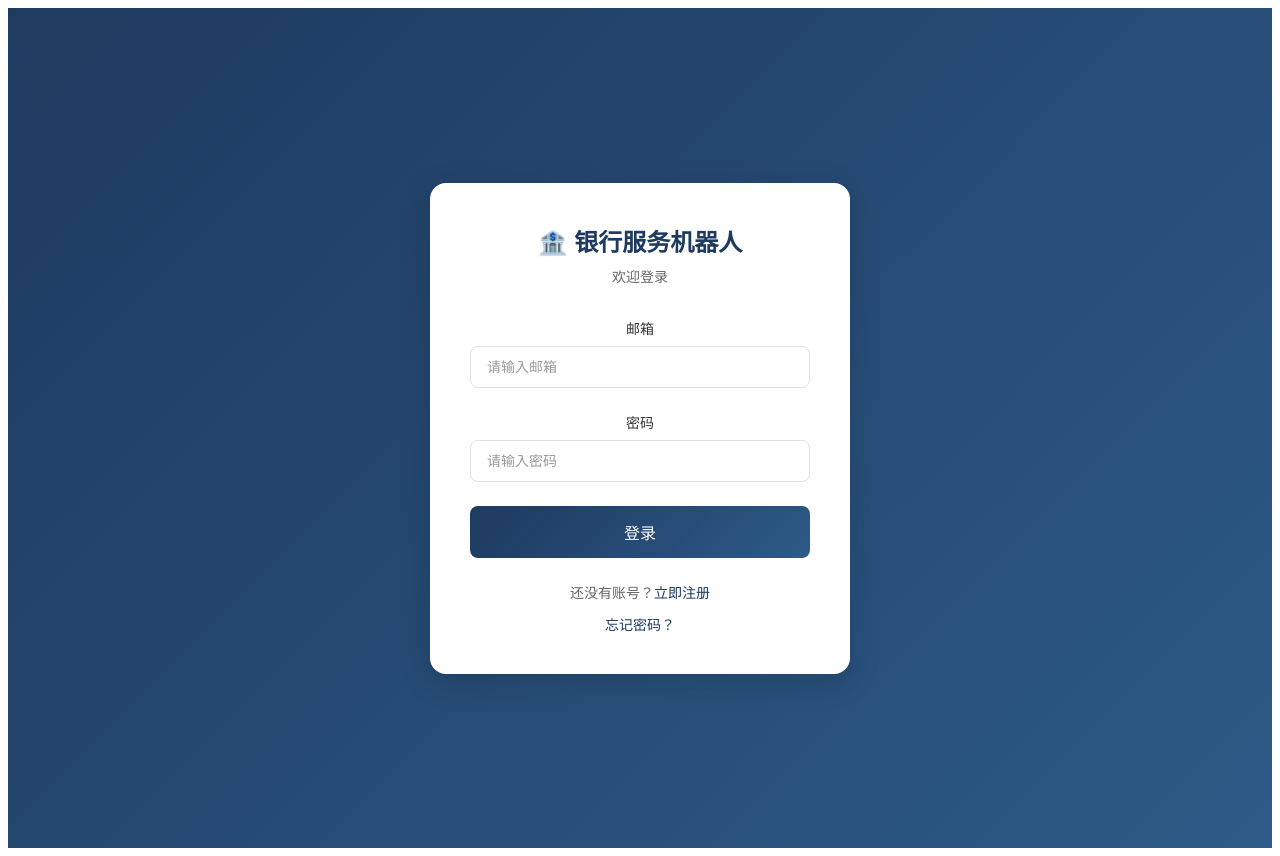
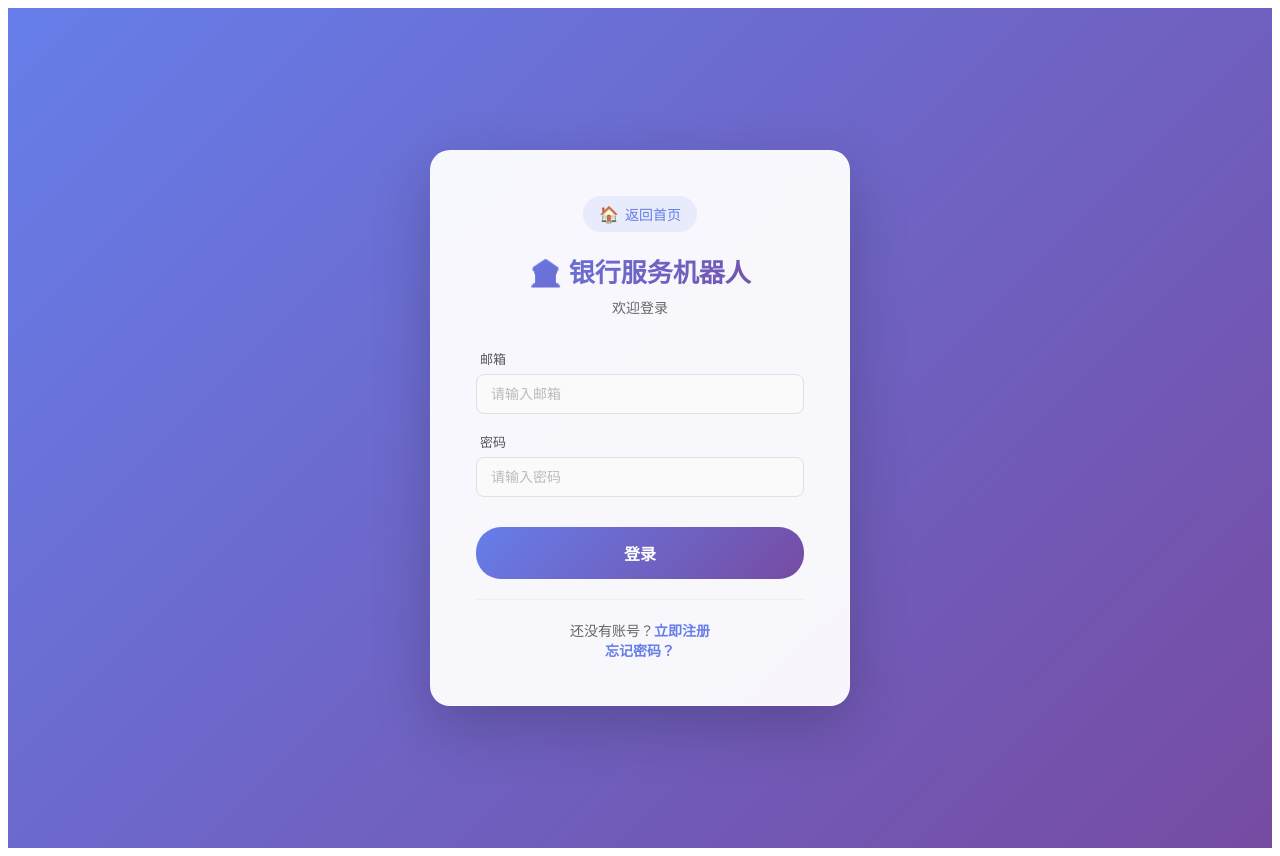
Before and after one commit to MARETU01/bank-service-chatbot, a Vue app in the folder frontend/: page /login in a window 1280 px wide. Built offline with nearby package versions, Linux system fonts and the light colour scheme.

Commit message:
前端登录注册样式，返回首页

```diff
--- a/frontend/src/views/LoginView.vue
+++ b/frontend/src/views/LoginView.vue
@@ -3,6 +3,10 @@
     <div class="login-wrapper">
       <div class="login-card">
         <div class="login-header">
+          <router-link to="/" class="home-link" title="返回首页">
+            <span class="home-icon">🏠</span>
+            <span>返回首页</span>
+          </router-link>
           <h1>🏦 银行服务机器人</h1>
           <p>欢迎登录</p>
         </div>
@@ -77,7 +81,7 @@ export default {
 <style scoped>
 .login-page {
   min-height: 100vh;
-  background: linear-gradient(135deg, #1e3a5f 0%, #2d5a87 100%);
+  background: linear-gradient(135deg, #667eea 0%, #764ba2 100%);
   display: flex;
   align-items: center;
   justify-content: center;
@@ -90,10 +94,12 @@ export default {
 }
 
 .login-card {
-  background: white;
-  border-radius: 16px;
-  box-shadow: 0 8px 32px rgba(0, 0, 0, 0.15);
-  padding: 40px;
+  background: rgba(255, 255, 255, 0.95);
+  backdrop-filter: blur(10px);
+  border-radius: 20px;
+  box-shadow: 0 20px 60px rgba(0, 0, 0, 0.2);
+  padding: 45px;
+  border: 1px solid rgba(255, 255, 255, 0.3);
 }
 
 .login-header {
@@ -101,9 +107,37 @@ export default {
   margin-bottom: 32px;
 }
 
+.home-link {
+  display: inline-flex;
+  align-items: center;
+  gap: 6px;
+  color: #667eea;
+  text-decoration: none;
+  font-size: 14px;
+  font-weight: 500;
+  padding: 8px 16px;
+  border-radius: 20px;
+  transition: all 0.3s;
+  background: rgba(102, 126, 234, 0.1);
+  margin-bottom: 20px;
+}
+
+.home-link:hover {
+  background: rgba(102, 126, 234, 0.2);
+  color: #764ba2;
+  transform: translateX(-2px);
+}
+
+.home-icon {
+  font-size: 16px;
+}
+
 .login-header h1 {
-  font-size: 24px;
-  color: #1e3a5f;
+  font-size: 26px;
+  background: linear-gradient(135deg, #667eea 0%, #764ba2 100%);
+  -webkit-background-clip: text;
+  -webkit-text-fill-color: transparent;
+  background-clip: text;
   margin: 0 0 8px 0;
 }
 
@@ -114,53 +148,57 @@ export default {
 }
 
 .form-group {
-  margin-bottom: 24px;
+  margin-bottom: 18px;
 }
 
 .form-group label {
   display: block;
-  margin-bottom: 8px;
-  font-size: 14px;
-  color: #333;
+  margin-bottom: 6px;
+  font-size: 13px;
+  color: #555;
   font-weight: 500;
+  text-align: left;
+  padding-left: 4px;
 }
 
 .form-group input {
   width: 100%;
-  padding: 12px 16px;
+  padding: 11px 14px;
   border: 1px solid #e0e0e0;
   border-radius: 8px;
   font-size: 14px;
   transition: border-color 0.3s, box-shadow 0.3s;
   box-sizing: border-box;
+  background: #fafafa;
 }
 
 .form-group input:focus {
-  outline: none;
-  border-color: #1e3a5f;
-  box-shadow: 0 0 0 3px rgba(30, 58, 95, 0.1);
+  background: white;
+  border-color: #667eea;
+  box-shadow: 0 0 0 3px rgba(102, 126, 234, 0.15);
 }
 
 .form-group input::placeholder {
-  color: #999;
+  color: #bbb;
 }
 
 .login-btn {
   width: 100%;
   padding: 14px;
-  background: linear-gradient(135deg, #1e3a5f 0%, #2d5a87 100%);
+  background: linear-gradient(135deg, #667eea 0%, #764ba2 100%);
   color: white;
   border: none;
-  border-radius: 8px;
+  border-radius: 25px;
   font-size: 16px;
-  font-weight: 500;
+  font-weight: 600;
   cursor: pointer;
-  transition: transform 0.3s, box-shadow 0.3s;
+  transition: all 0.3s;
+  margin-top: 12px;
 }
 
 .login-btn:hover {
-  transform: translateY(-2px);
-  box-shadow: 0 4px 12px rgba(30, 58, 95, 0.3);
+  transform: translateY(-3px);
+  box-shadow: 0 10px 30px rgba(102, 126, 234, 0.4);
 }
 
 .login-btn:active {
@@ -168,29 +206,27 @@ export default {
 }
 
 .login-footer {
-  margin-top: 24px;
+  margin-top: 20px;
+  padding-top: 20px;
+  border-top: 1px solid #eee;
   text-align: center;
 }
 
 .login-footer p {
-  margin: 12px 0 0 0;
+  margin: 0;
   color: #666;
   font-size: 14px;
 }
 
-.login-footer p:first-child {
-  margin-top: 0;
-}
-
 .login-footer a {
-  color: #1e3a5f;
+  color: #667eea;
   text-decoration: none;
-  font-weight: 500;
-  transition: color 0.3s;
+  font-weight: 600;
+  transition: all 0.3s;
 }
 
 .login-footer a:hover {
-  color: #2d5a87;
-  text-decoration: underline;
+  color: #764ba2;
+  text-decoration: none;
 }
 </style>
--- a/frontend/src/views/RegisterView.vue
+++ b/frontend/src/views/RegisterView.vue
@@ -3,6 +3,10 @@
     <div class="register-wrapper">
       <div class="register-card">
         <div class="register-header">
+          <router-link to="/" class="home-link" title="返回首页">
+            <span class="home-icon">🏠</span>
+            <span>返回首页</span>
+          </router-link>
           <h1>🏦 银行服务机器人</h1>
           <p>创建新账号</p>
         </div>
@@ -200,7 +204,7 @@ export default {
 <style scoped>
 .register-page {
   min-height: 100vh;
-  background: linear-gradient(135deg, #1e3a5f 0%, #2d5a87 100%);
+  background: linear-gradient(135deg, #667eea 0%, #764ba2 100%);
   display: flex;
   align-items: center;
   justify-content: center;
@@ -213,10 +217,12 @@ export default {
 }
 
 .register-card {
-  background: white;
-  border-radius: 16px;
-  box-shadow: 0 8px 32px rgba(0, 0, 0, 0.15);
-  padding: 40px;
+  background: rgba(255, 255, 255, 0.95);
+  backdrop-filter: blur(10px);
+  border-radius: 20px;
+  box-shadow: 0 20px 60px rgba(0, 0, 0, 0.2);
+  padding: 45px;
+  border: 1px solid rgba(255, 255, 255, 0.3);
 }
 
 .register-header {
@@ -224,9 +230,37 @@ export default {
   margin-bottom: 32px;
 }
 
+.home-link {
+  display: inline-flex;
+  align-items: center;
+  gap: 6px;
+  color: #667eea;
+  text-decoration: none;
+  font-size: 14px;
+  font-weight: 500;
+  padding: 8px 16px;
+  border-radius: 20px;
+  transition: all 0.3s;
+  background: rgba(102, 126, 234, 0.1);
+  margin-bottom: 20px;
+}
+
+.home-link:hover {
+  background: rgba(102, 126, 234, 0.2);
+  color: #764ba2;
+  transform: translateX(-2px);
+}
+
+.home-icon {
+  font-size: 16px;
+}
+
 .register-header h1 {
-  font-size: 24px;
-  color: #1e3a5f;
+  font-size: 26px;
+  background: linear-gradient(135deg, #667eea 0%, #764ba2 100%);
+  -webkit-background-clip: text;
+  -webkit-text-fill-color: transparent;
+  background-clip: text;
   margin: 0 0 8px 0;
 }
 
@@ -237,35 +271,38 @@ export default {
 }
 
 .form-group {
-  margin-bottom: 20px;
+  margin-bottom: 18px;
 }
 
 .form-group label {
   display: block;
-  margin-bottom: 8px;
-  font-size: 14px;
-  color: #333;
+  margin-bottom: 6px;
+  font-size: 13px;
+  color: #555;
   font-weight: 500;
+  text-align: left;
+  padding-left: 4px;
 }
 
 .form-group input {
   width: 100%;
-  padding: 12px 16px;
+  padding: 11px 14px;
   border: 1px solid #e0e0e0;
   border-radius: 8px;
   font-size: 14px;
   transition: border-color 0.3s, box-shadow 0.3s;
   box-sizing: border-box;
+  background: #fafafa;
 }
 
 .form-group input:focus {
-  outline: none;
-  border-color: #1e3a5f;
-  box-shadow: 0 0 0 3px rgba(30, 58, 95, 0.1);
+  background: white;
+  border-color: #667eea;
+  box-shadow: 0 0 0 3px rgba(102, 126, 234, 0.15);
 }
 
 .form-group input::placeholder {
-  color: #999;
+  color: #bbb;
 }
 
 .verification-group {
@@ -274,28 +311,31 @@ export default {
 
 .verification-input-wrapper {
   display: flex;
-  gap: 12px;
+  gap: 10px;
 }
 
 .verification-input-wrapper input {
   flex: 1;
+  min-width: 0;
 }
 
 .verification-btn {
-  padding: 12px 20px;
-  background: linear-gradient(135deg, #1e3a5f 0%, #2d5a87 100%);
+  padding: 11px 18px;
+  background: linear-gradient(135deg, #667eea 0%, #764ba2 100%);
   color: white;
   border: none;
-  border-radius: 8px;
-  font-size: 14px;
+  border-radius: 20px;
+  font-size: 13px;
+  font-weight: 600;
   cursor: pointer;
-  transition: transform 0.3s, box-shadow 0.3s;
+  transition: all 0.3s;
   white-space: nowrap;
+  flex-shrink: 0;
 }
 
 .verification-btn:hover:not(:disabled) {
   transform: translateY(-2px);
-  box-shadow: 0 4px 12px rgba(30, 58, 95, 0.3);
+  box-shadow: 0 8px 25px rgba(102, 126, 234, 0.4);
 }
 
 .verification-btn:disabled {
@@ -307,20 +347,20 @@ export default {
 .register-btn {
   width: 100%;
   padding: 14px;
-  background: linear-gradient(135deg, #1e3a5f 0%, #2d5a87 100%);
+  background: linear-gradient(135deg, #667eea 0%, #764ba2 100%);
   color: white;
   border: none;
-  border-radius: 8px;
+  border-radius: 25px;
   font-size: 16px;
-  font-weight: 500;
+  font-weight: 600;
   cursor: pointer;
-  transition: transform 0.3s, box-shadow 0.3s;
-  margin-top: 8px;
+  transition: all 0.3s;
+  margin-top: 12px;
 }
 
 .register-btn:hover {
-  transform: translateY(-2px);
-  box-shadow: 0 4px 12px rgba(30, 58, 95, 0.3);
+  transform: translateY(-3px);
+  box-shadow: 0 10px 30px rgba(102, 126, 234, 0.4);
 }
 
 .register-btn:active {
@@ -328,7 +368,9 @@ export default {
 }
 
 .register-footer {
-  margin-top: 24px;
+  margin-top: 20px;
+  padding-top: 20px;
+  border-top: 1px solid #eee;
   text-align: center;
 }
 
@@ -339,14 +381,14 @@ export default {
 }
 
 .register-footer a {
-  color: #1e3a5f;
+  color: #667eea;
   text-decoration: none;
-  font-weight: 500;
-  transition: color 0.3s;
+  font-weight: 600;
+  transition: all 0.3s;
 }
 
 .register-footer a:hover {
-  color: #2d5a87;
-  text-decoration: underline;
+  color: #764ba2;
+  text-decoration: none;
 }
 </style>
```
